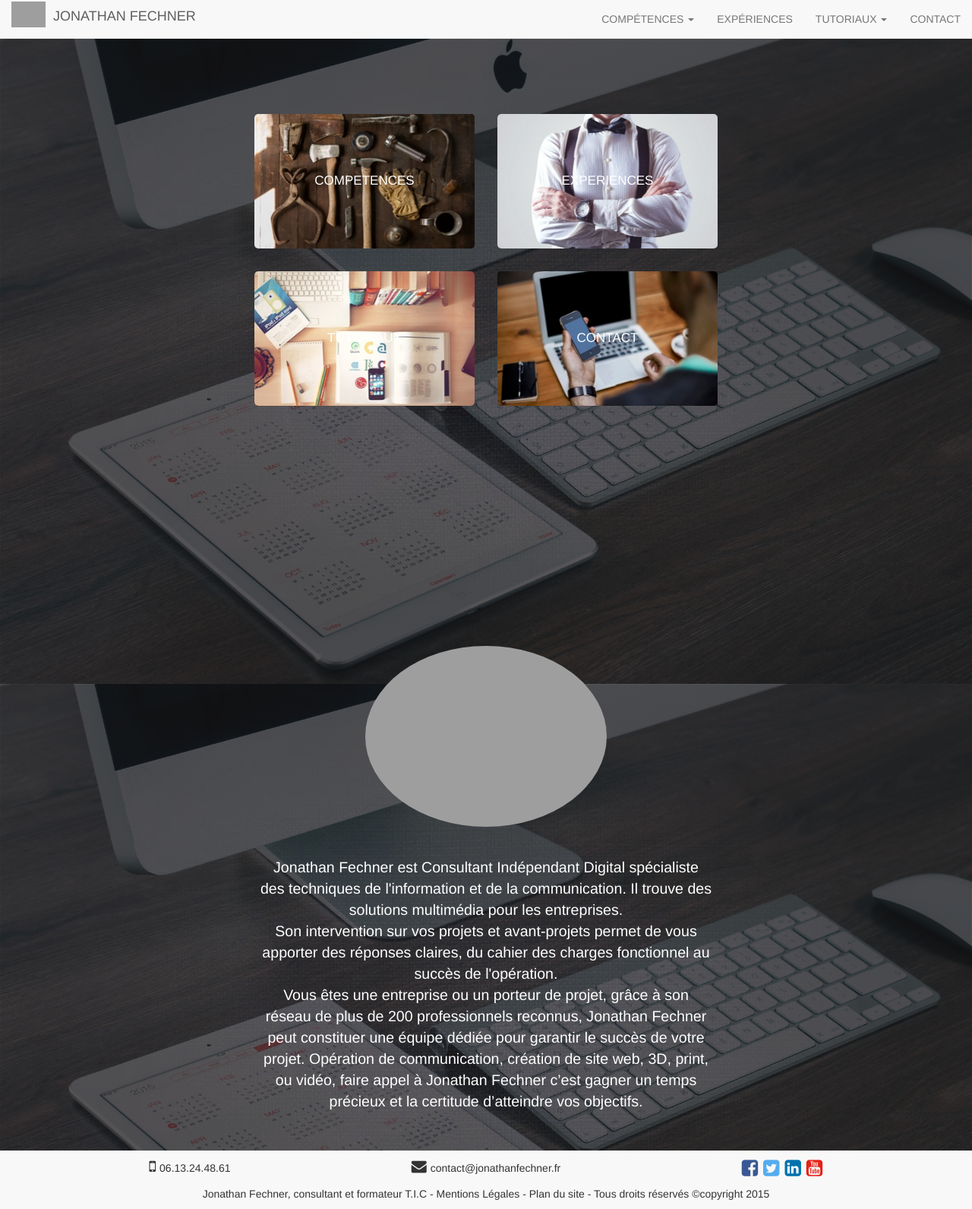
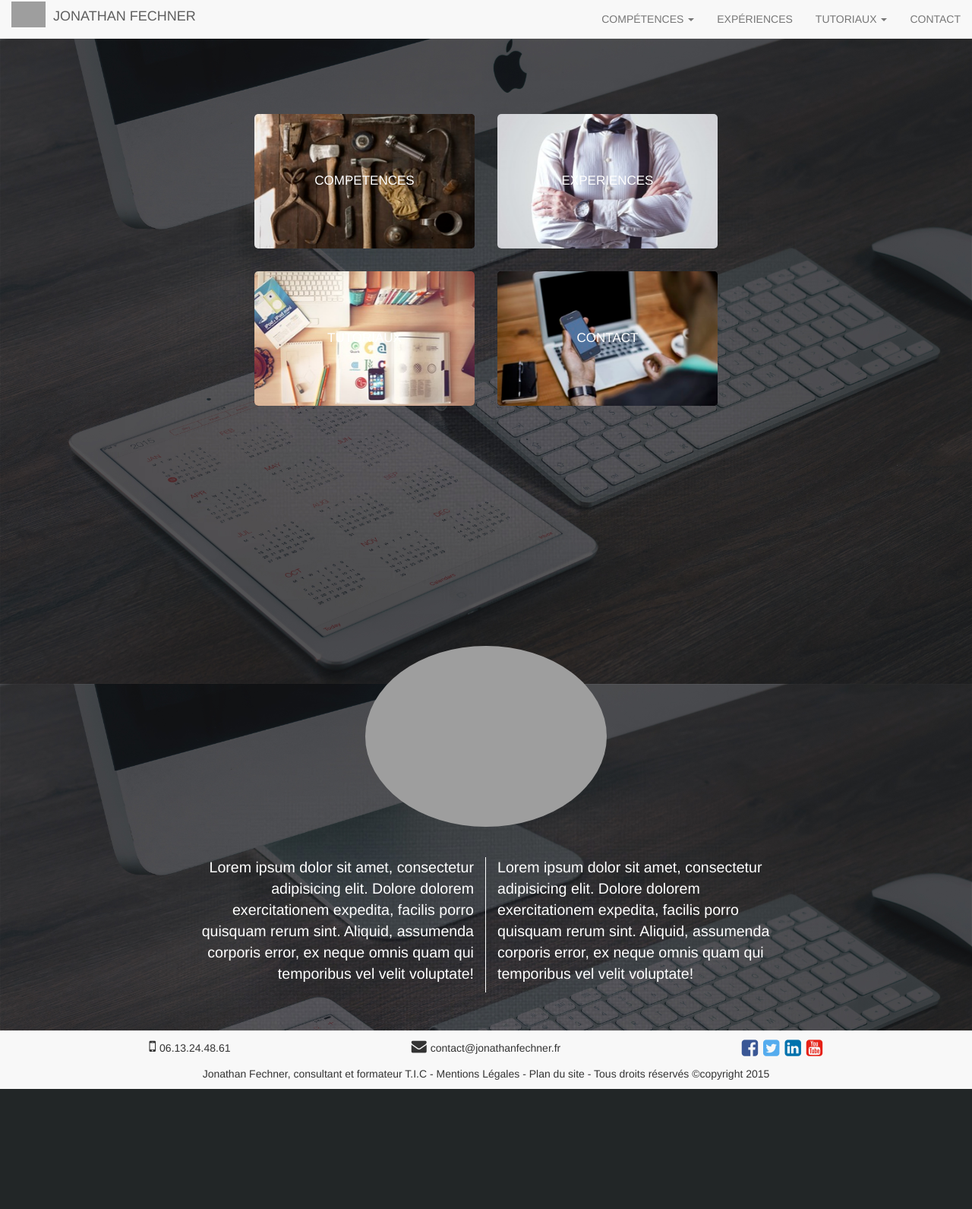
Before and after one commit to Camilmesfioui/SEO-Fechner, a PHP site: page / in a window 1280 px wide. Shown: the whole page at 76% size. After the commit the page ends 1433 px from the top, so only its background shows below. Run offline with PHP 8.4, Linux system fonts and the light colour scheme; some libraries are stand-ins or nearby versions; grey boxes are pictures that could not be loaded.

Commit message:
modif paragraphe home

```diff
--- a/index.php
+++ b/index.php
@@ -65,18 +65,14 @@
         </div>
     </div>
 
-    <div class="col-md-6 col-md-offset-3">
-
-        <p id="textv" class="text-center">
-
-            Jonathan Fechner est Consultant Indépendant Digital spécialiste des techniques de l'information et de la communication.
-            Il trouve des solutions multimédia pour les entreprises.</br> Son intervention sur vos projets et avant-projets permet de vous apporter des réponses claires,
-            du cahier des charges fonctionnel au succès de l'opération. </br>
-            Vous êtes une entreprise ou un porteur de projet, grâce à son réseau de plus de 200 professionnels reconnus,
-            Jonathan Fechner peut constituer une équipe dédiée pour garantir le succès de votre projet.
-            Opération de communication, création de site web, 3D, print, ou vidéo, faire appel à Jonathan Fechner c’est gagner un temps précieux et la certitude d’atteindre vos objectifs.
-
-        </p>
+    <div class="row">
+        <div class="col-md-4 col-md-offset-2 texteL">
+            <p>Lorem ipsum dolor sit amet, consectetur adipisicing elit. Dolore dolorem exercitationem expedita, facilis porro quisquam rerum sint. Aliquid, assumenda corporis error, ex neque omnis quam qui temporibus vel velit voluptate!</p>
+        </div>
+        <div class="col-md-4 texteR">
+            <p>Lorem ipsum dolor sit amet, consectetur adipisicing elit. Dolore dolorem exercitationem expedita, facilis porro quisquam rerum sint. Aliquid, assumenda corporis error, ex neque omnis quam qui temporibus vel velit voluptate!</p>
+        </div>
     </div>
 
+
     <?php require("footer.php"); ?>
--- a/style/style.css
+++ b/style/style.css
@@ -45,14 +45,26 @@
     height: 100vh;
 }
 
-
-#textv{
+.texteL {
+    border-right: solid 1px #ffffff;
+    text-align: right;
     color: #ffffff;
     margin-top:40px;
     font-style: "Helvetica Neue",Helvetica,Arial,sans-serif;
     font-size: 1.4em;
     margin-bottom: 50px;
 }
+
+.texteR {
+    text-align: left;
+    color: #ffffff;
+    margin-top:40px;
+    font-style: "Helvetica Neue",Helvetica,Arial,sans-serif;
+    font-size: 1.4em;
+    margin-bottom: 50px;
+}
+
+
 
 .hovereffect {
     border-radius: 5px;
```
